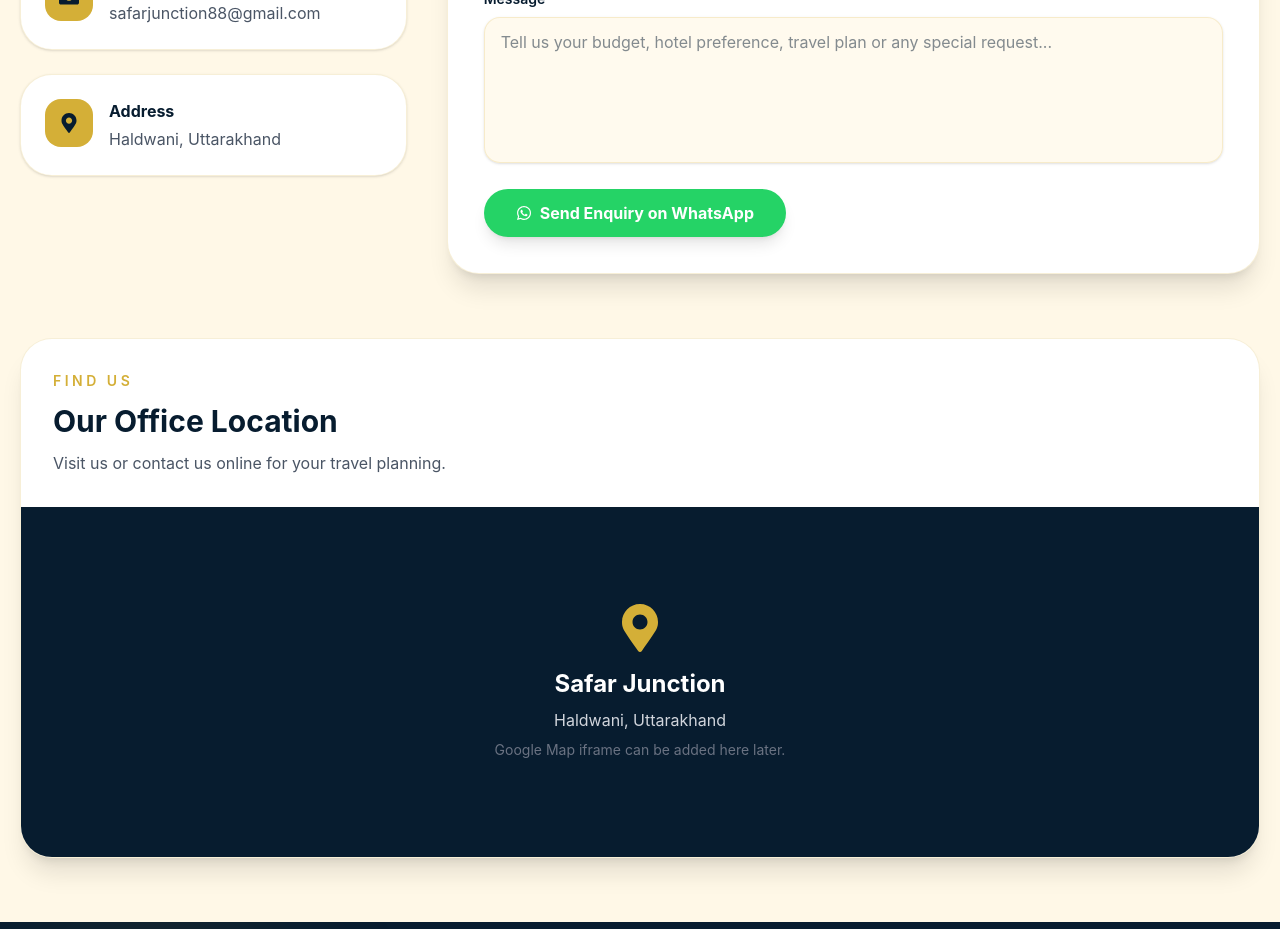
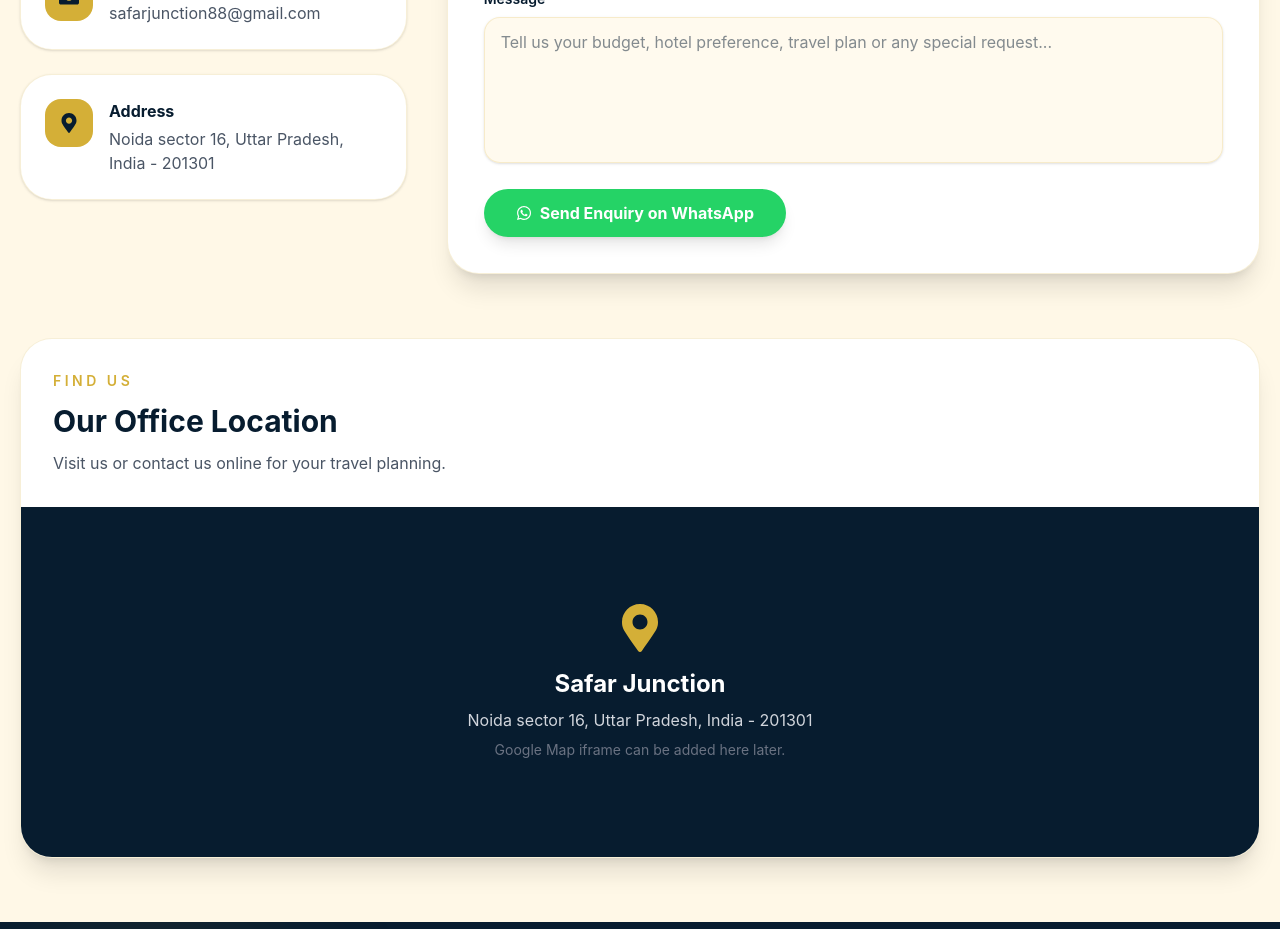
Before and after one commit to Deepanshu1423/TravelAgency, a React (Vite) app: page /contact in a window 1280 px wide. Shown: the part 860-1789 px from the top of the page. Built offline with nearby package versions, Linux system fonts and the light colour scheme.

Commit message:
title name

```diff
--- a/index.html
+++ b/index.html
@@ -4,7 +4,7 @@
     <meta charset="UTF-8" />
     <link rel="icon" type="image/jpeg" href="/logo/safar-logo.jpeg" />
     <meta name="viewport" content="width=device-width, initial-scale=1.0" />
-    <title>Vite + React</title>
+    <title>safarjunction</title>
   </head>
   <body>
     <div id="root"></div>
--- a/src/pages/Contact.jsx
+++ b/src/pages/Contact.jsx
@@ -176,7 +176,7 @@
 
               <div>
                 <h3 className="font-bold text-[#071C2F]">Address</h3>
-                <p className="mt-1 text-gray-600">Haldwani, Uttarakhand</p>
+                <p className="mt-1 text-gray-600">Noida sector 16, Uttar Pradesh, India - 201301</p>
               </div>
             </div>
           </div>
@@ -353,7 +353,7 @@
               </h3>
 
               <p className={isLight ? "mt-2 text-gray-600" : "mt-2 text-gray-300"}>
-                Haldwani, Uttarakhand
+                Noida sector 16, Uttar Pradesh, India - 201301
               </p>
 
               <p className="mt-2 text-sm text-gray-500">
```
